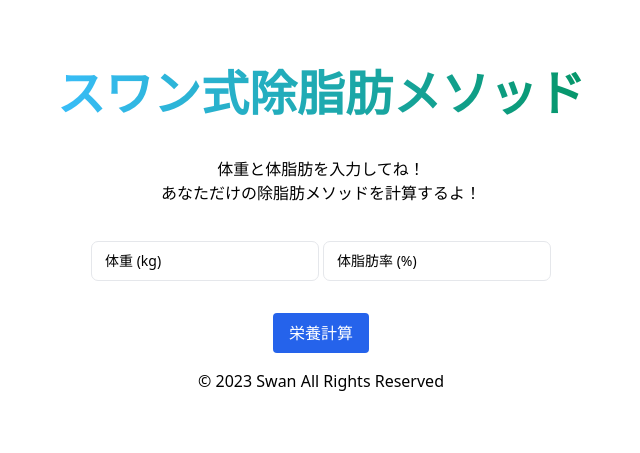
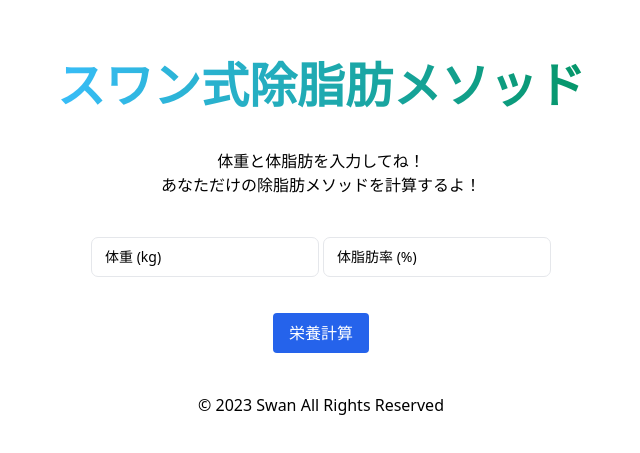
Before and after one commit to kota-shiratori/ffmi-calculator, a Next.js app: page / in a window 1280 px wide. Shown: the part 171-624 px from the top of the page, without its empty margins (319-959 px from the left). Built offline with nearby package versions, Linux system fonts and the light colour scheme.

Commit message:
♻️ スタイル調整input幅

```diff
--- a/src/components/FFMIForm.jsx
+++ b/src/components/FFMIForm.jsx
@@ -35,9 +35,9 @@ export default function FFMIForm() {
   return (
     <main className="flex flex-col items-center">
       <form onSubmit={calculateNutrition}>
-        <div className="flex items-center py-4 gap-x-1">
+        <div className="flex items-center p-5 gap-x-1">
           {/* 体重の入力フィールド */}
-          <div class="relative w-full min-w-[200px] h-10">
+          <div class="relative w-full min-w-[180px] h-10">
             <input
               class="peer w-full h-full bg-transparent text-blue-gray-700 font-sans font-normal outline outline-0 focus:outline-0 disabled:bg-blue-gray-50 disabled:border-0 transition-all placeholder-shown:border placeholder-shown:border-blue-gray-200 placeholder-shown:border-t-blue-gray-200 border focus:border-2 focus:border-t-transparent text-sm px-3 py-2.5 rounded-[7px] border-blue-gray-200 focus:border-blue-500"
               placeholder=" "
@@ -50,7 +50,7 @@ export default function FFMIForm() {
             </label>
           </div>
           {/* 体脂肪率の入力フィールド */}
-          <div class="relative w-full min-w-[200px] h-10">
+          <div class="relative w-full min-w-[180px] h-10">
             <input
               class="peer w-full h-full bg-transparent text-blue-gray-700 font-sans font-normal outline outline-0 focus:outline-0 disabled:bg-blue-gray-50 disabled:border-0 transition-all placeholder-shown:border placeholder-shown:border-blue-gray-200 placeholder-shown:border-t-blue-gray-200 border focus:border-2 focus:border-t-transparent text-sm px-3 py-2.5 rounded-[7px] border-blue-gray-200 focus:border-blue-500"
               type="number"
--- a/src/components/Footer.jsx
+++ b/src/components/Footer.jsx
@@ -1,7 +1,7 @@
 export function Footer() {
   return (
     <>
-      <footer className="text-center py-4">
+      <footer className="text-center pt-10">
         <p>&copy; 2023 Swan All Rights Reserved</p>
       </footer>
     </>
```
